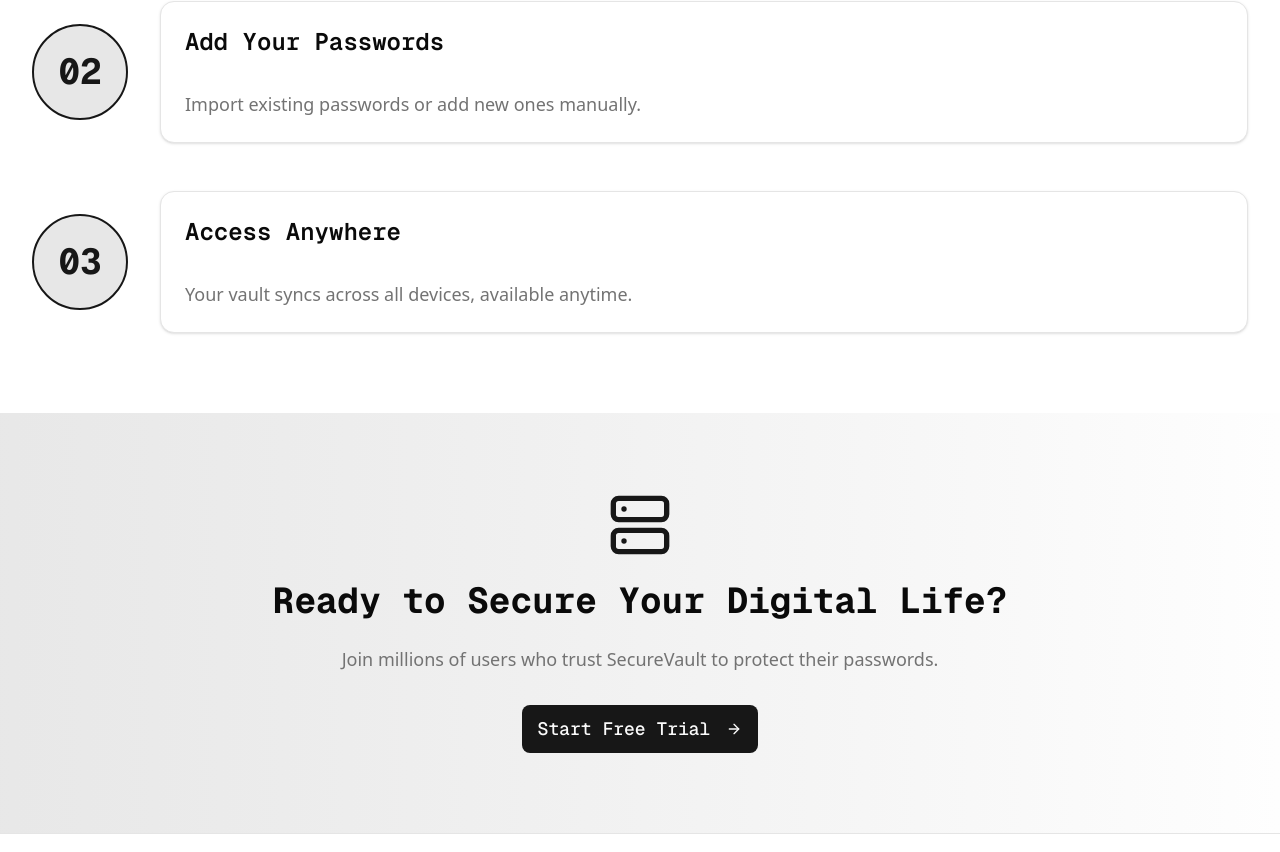
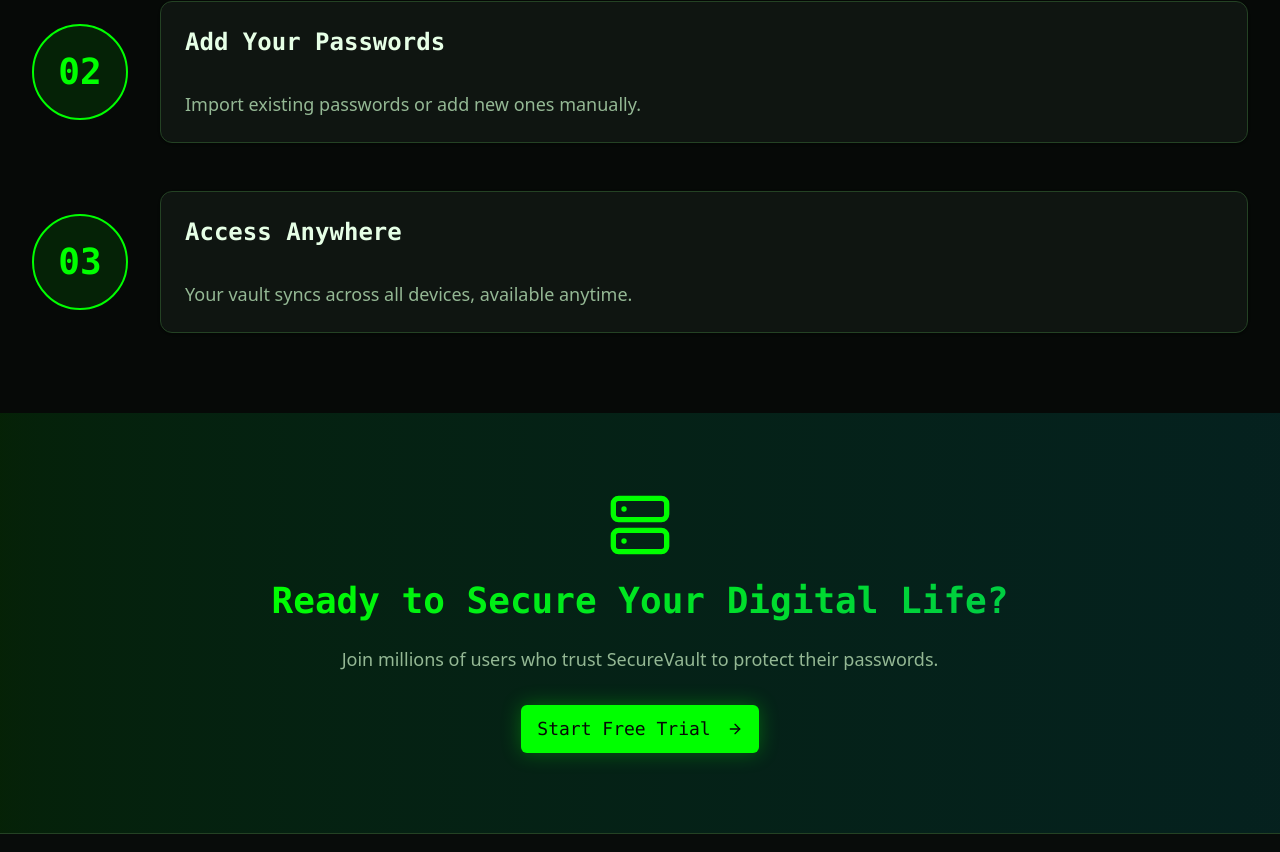
Before and after one commit to Pawan0603/passwordbox-2.0, a Next.js app: page / in a window 1280 px wide. Shown: the part 1748-2600 px from the top of the page. Built offline with nearby package versions, Linux system fonts and the light colour scheme.

Commit message:
add hacker green color theme

```diff
--- a/src/app/globals.css
+++ b/src/app/globals.css
@@ -4,122 +4,264 @@
 @custom-variant dark (&:is(.dark *));
 
 @theme inline {
-  --color-background: var(--background);
-  --color-foreground: var(--foreground);
-  --font-sans: var(--font-geist-sans);
-  --font-mono: var(--font-geist-mono);
-  --color-sidebar-ring: var(--sidebar-ring);
-  --color-sidebar-border: var(--sidebar-border);
-  --color-sidebar-accent-foreground: var(--sidebar-accent-foreground);
-  --color-sidebar-accent: var(--sidebar-accent);
-  --color-sidebar-primary-foreground: var(--sidebar-primary-foreground);
-  --color-sidebar-primary: var(--sidebar-primary);
-  --color-sidebar-foreground: var(--sidebar-foreground);
-  --color-sidebar: var(--sidebar);
-  --color-chart-5: var(--chart-5);
-  --color-chart-4: var(--chart-4);
-  --color-chart-3: var(--chart-3);
-  --color-chart-2: var(--chart-2);
-  --color-chart-1: var(--chart-1);
-  --color-ring: var(--ring);
-  --color-input: var(--input);
-  --color-border: var(--border);
-  --color-destructive: var(--destructive);
-  --color-accent-foreground: var(--accent-foreground);
-  --color-accent: var(--accent);
-  --color-muted-foreground: var(--muted-foreground);
-  --color-muted: var(--muted);
-  --color-secondary-foreground: var(--secondary-foreground);
-  --color-secondary: var(--secondary);
-  --color-primary-foreground: var(--primary-foreground);
-  --color-primary: var(--primary);
-  --color-popover-foreground: var(--popover-foreground);
-  --color-popover: var(--popover);
-  --color-card-foreground: var(--card-foreground);
-  --color-card: var(--card);
-  --radius-sm: calc(var(--radius) - 4px);
-  --radius-md: calc(var(--radius) - 2px);
-  --radius-lg: var(--radius);
-  --radius-xl: calc(var(--radius) + 4px);
-  --radius-2xl: calc(var(--radius) + 8px);
-  --radius-3xl: calc(var(--radius) + 12px);
-  --radius-4xl: calc(var(--radius) + 16px);
+  --color-background: hsl(var(--background));
+  --color-foreground: hsl(var(--foreground));
+
+  --color-card: hsl(var(--card));
+  --color-card-foreground: hsl(var(--card-foreground));
+  --color-popover: hsl(var(--popover));
+  --color-popover-foreground: hsl(var(--popover-foreground));
+  --color-primary: hsl(var(--primary));
+  --color-primary-foreground: hsl(var(--primary-foreground));
+  --color-primary-glow: hsl(var(--primary-glow));
+  --color-secondary: hsl(var(--secondary));
+  --color-secondary-foreground: hsl(var(--secondary-foreground));
+  --color-accent: hsl(var(--accent));
+  --color-accent-foreground: hsl(var(--accent-foreground));
+  --color-muted: hsl(var(--muted));
+  --color-muted-foreground: hsl(var(--muted-foreground));
+  --color-destructive: hsl(var(--destructive));
+  --color-destructive-foreground: hsl(var(--destructive-foreground));
+  --color-success: hsl(var(--success));
+  --color-success-foreground: hsl(var(--success-foreground));
+  --color-warning: hsl(var(--warning));
+  --color-warning-foreground: hsl(var(--warning-foreground));
+  --color-border: hsl(var(--border));
+  --color-input: hsl(var(--input));
+  --color-ring: hsl(var(--ring));
+
+  --radius: var(--radius);
+  --shadow-neon: var(--shadow-neon);
+  --shadow-neon-strong: var(--shadow-neon-strong);
+  --shadow-card: var(--shadow-card);
+  --shadow-glow: var(--shadow-glow);
+  --gradient-primary: var(--gradient-primary);
+  --gradient-secondary: var(--gradient-secondary);
+  --gradient-dark: var(--gradient-dark);
+  --gradient-overlay: var(--gradient-overlay);
+  --transition-smooth: var(--transition-smooth);
+  --transition-bounce: var(--transition-bounce);
 }
 
 :root {
-  --radius: 0.625rem;
-  --background: oklch(1 0 0);
-  --foreground: oklch(0.145 0 0);
-  --card: oklch(1 0 0);
-  --card-foreground: oklch(0.145 0 0);
-  --popover: oklch(1 0 0);
-  --popover-foreground: oklch(0.145 0 0);
-  --primary: oklch(0.205 0 0);
-  --primary-foreground: oklch(0.985 0 0);
-  --secondary: oklch(0.97 0 0);
-  --secondary-foreground: oklch(0.205 0 0);
-  --muted: oklch(0.97 0 0);
-  --muted-foreground: oklch(0.556 0 0);
-  --accent: oklch(0.97 0 0);
-  --accent-foreground: oklch(0.205 0 0);
-  --destructive: oklch(0.577 0.245 27.325);
-  --border: oklch(0.922 0 0);
-  --input: oklch(0.922 0 0);
-  --ring: oklch(0.708 0 0);
-  --chart-1: oklch(0.646 0.222 41.116);
-  --chart-2: oklch(0.6 0.118 184.704);
-  --chart-3: oklch(0.398 0.07 227.392);
-  --chart-4: oklch(0.828 0.189 84.429);
-  --chart-5: oklch(0.769 0.188 70.08);
-  --sidebar: oklch(0.985 0 0);
-  --sidebar-foreground: oklch(0.145 0 0);
-  --sidebar-primary: oklch(0.205 0 0);
-  --sidebar-primary-foreground: oklch(0.985 0 0);
-  --sidebar-accent: oklch(0.97 0 0);
-  --sidebar-accent-foreground: oklch(0.205 0 0);
-  --sidebar-border: oklch(0.922 0 0);
-  --sidebar-ring: oklch(0.708 0 0);
+  /* Hacker Dark Theme - Base Colors */
+  --background: 140 20% 3%;
+  --foreground: 120 100% 95%;
+
+  /* Card & Surfaces */
+  --card: 140 18% 7%;
+  --card-foreground: 120 100% 95%;
+  --popover: 140 20% 6%;
+  --popover-foreground: 120 100% 95%;
+
+  /* Primary - Neon Green */
+  --primary: 120 100% 50%;
+  --primary-foreground: 140 20% 3%;
+  --primary-glow: 120 100% 60%;
+
+  /* Secondary - Electric Cyan */
+  --secondary: 178 100% 49%;
+  --secondary-foreground: 140 20% 3%;
+
+  /* Accent - Terminal Green (Muted) */
+  --accent: 120 80% 40%;
+  --accent-foreground: 120 100% 95%;
+
+  /* Muted - Dark Gray */
+  --muted: 140 10% 15%;
+  --muted-foreground: 120 20% 65%;
+
+  /* Destructive - Magenta Pink */
+  --destructive: 347 100% 56%;
+  --destructive-foreground: 0 0% 98%;
+
+  /* Success - Green */
+  --success: 120 100% 40%;
+  --success-foreground: 0 0% 98%;
+
+  /* Warning - Orange */
+  --warning: 30 100% 50%;
+  --warning-foreground: 0 0% 10%;
+
+  /* Borders & Input */
+  --border: 120 30% 20%;
+  --input: 120 30% 18%;
+  --ring: 120 100% 50%;
+
+  --radius: 0.5rem;
+
+  /* Custom Shadows */
+  --shadow-neon: 0 0 20px hsl(120 100% 50% / 0.3);
+  --shadow-neon-strong: 0 0 30px hsl(120 100% 50% / 0.5), 0 0 60px hsl(120 100% 50% / 0.2);
+  --shadow-card: 0 10px 30px -10px hsl(120 100% 50% / 0.1);
+  --shadow-glow: 0 0 40px hsl(120 100% 60% / 0.15);
+
+  /* Custom Gradients */
+  --gradient-primary: linear-gradient(135deg, hsl(120 100% 50%), hsl(140 100% 40%));
+  --gradient-secondary: linear-gradient(135deg, hsl(178 100% 49%), hsl(190 100% 40%));
+  --gradient-dark: linear-gradient(180deg, hsl(140 20% 3%), hsl(140 20% 5%));
+  --gradient-overlay: linear-gradient(180deg, transparent, hsl(140 20% 3% / 0.5));
+
+  /* Animations */
+  --transition-smooth: 0.3s cubic-bezier(0.4, 0, 0.2, 1);
+  --transition-bounce: 0.4s cubic-bezier(0.68, -0.55, 0.265, 1.55);
 }
 
-.dark {
-  --background: oklch(0.145 0 0);
-  --foreground: oklch(0.985 0 0);
-  --card: oklch(0.205 0 0);
-  --card-foreground: oklch(0.985 0 0);
-  --popover: oklch(0.205 0 0);
-  --popover-foreground: oklch(0.985 0 0);
-  --primary: oklch(0.922 0 0);
-  --primary-foreground: oklch(0.205 0 0);
-  --secondary: oklch(0.269 0 0);
-  --secondary-foreground: oklch(0.985 0 0);
-  --muted: oklch(0.269 0 0);
-  --muted-foreground: oklch(0.708 0 0);
-  --accent: oklch(0.269 0 0);
-  --accent-foreground: oklch(0.985 0 0);
-  --destructive: oklch(0.704 0.191 22.216);
-  --border: oklch(1 0 0 / 10%);
-  --input: oklch(1 0 0 / 15%);
-  --ring: oklch(0.556 0 0);
-  --chart-1: oklch(0.488 0.243 264.376);
-  --chart-2: oklch(0.696 0.17 162.48);
-  --chart-3: oklch(0.769 0.188 70.08);
-  --chart-4: oklch(0.627 0.265 303.9);
-  --chart-5: oklch(0.645 0.246 16.439);
-  --sidebar: oklch(0.205 0 0);
-  --sidebar-foreground: oklch(0.985 0 0);
-  --sidebar-primary: oklch(0.488 0.243 264.376);
-  --sidebar-primary-foreground: oklch(0.985 0 0);
-  --sidebar-accent: oklch(0.269 0 0);
-  --sidebar-accent-foreground: oklch(0.985 0 0);
-  --sidebar-border: oklch(1 0 0 / 10%);
-  --sidebar-ring: oklch(0.556 0 0);
+
+
+@layer base {
+    * {
+        @apply border-border;
+    }
+    body {
+        @apply bg-background text-foreground;
+        background-image:
+            radial-gradient(circle at 10% 20%, hsl(120 100% 50% / 0.03) 0%, transparent 50%),
+            radial-gradient(circle at 90% 80%, hsl(178 100% 49% / 0.02) 0%, transparent 50%);
+        background-attachment: fixed;
+    }
+}
+
+@layer components {
+    /* Neon Glow Effect */
+    .neon-glow {
+        box-shadow: var(--shadow-neon);
+        transition: box-shadow var(--transition-smooth);
+    }
+
+    .neon-glow:hover {
+        box-shadow: var(--shadow-neon-strong);
+    }
+
+    /* Glowing Border */
+    .border-glow {
+        border: 1px solid hsl(var(--primary) / 0.5);
+        box-shadow: 0 0 10px hsl(var(--primary) / 0.2);
+    }
+
+    .border-glow-strong {
+        border: 1px solid hsl(var(--primary));
+        box-shadow: var(--shadow-neon);
+    }
+
+    /* Gradient Text */
+    .gradient-text {
+        background: var(--gradient-primary);
+        -webkit-background-clip: text;
+        -webkit-text-fill-color: transparent;
+        background-clip: text;
+    }
+
+    /* Grid Pattern Background */
+    .grid-pattern {
+        background-image:
+            linear-gradient(hsl(var(--border)) 1px, transparent 1px),
+            linear-gradient(90deg, hsl(var(--border)) 1px, transparent 1px);
+        background-size: 50px 50px;
+    }
+
+    /* Scanline Effect */
+    .scanline {
+        position: relative;
+        overflow: hidden;
+    }
+
+    .scanline::before {
+        content: '';
+        position: absolute;
+        top: 0;
+        left: 0;
+        right: 0;
+        height: 2px;
+        background: linear-gradient(90deg, transparent, hsl(var(--primary)), transparent);
+        animation: scan 3s linear infinite;
+        opacity: 0.3;
+    }
+
+    @keyframes scan {
+        0% { transform: translateY(0); }
+        100% { transform: translateY(100vh); }
+    }
+
+    /* Typing Cursor */
+    .typing-cursor::after {
+        content: '|';
+        animation: blink 1s infinite;
+        color: hsl(var(--primary));
+        margin-left: 4px;
+    }
+
+    @keyframes blink {
+        0%, 50% { opacity: 1; }
+        51%, 100% { opacity: 0; }
+    }
+}
+
+@layer utilities {
+    /* Custom Transitions */
+    .transition-glow {
+        transition: box-shadow var(--transition-smooth), border-color var(--transition-smooth);
+    }
+
+    /* No Transition for Transforms */
+    button, .interactive {
+        transition: background-color 0.2s, color 0.2s, border-color 0.2s, box-shadow 0.2s, opacity 0.2s;
+    }
 }
 
 @layer base {
-  * {
-    @apply border-border outline-ring/50;
-  }
-  body {
-    @apply bg-background text-foreground;
-  }
+    [data-debug-wrapper="true"] {
+        display: contents !important;
+    }
+
+    [data-debug-wrapper="true"] > * {
+        margin-left: inherit;
+        margin-right: inherit;
+        margin-top: inherit;
+        margin-bottom: inherit;
+        padding-left: inherit;
+        padding-right: inherit;
+        padding-top: inherit;
+        padding-bottom: inherit;
+        column-gap: inherit;
+        row-gap: inherit;
+        gap: inherit;
+        border-left-width: inherit;
+        border-right-width: inherit;
+        border-top-width: inherit;
+        border-bottom-width: inherit;
+        border-left-style: inherit;
+        border-right-style: inherit;
+        border-top-style: inherit;
+        border-bottom-style: inherit;
+        border-left-color: inherit;
+        border-right-color: inherit;
+        border-top-color: inherit;
+        border-bottom-color: inherit;
+    }
 }
+
+/* Scrollbar Styling */
+::-webkit-scrollbar {
+    width: 8px;
+    height: 8px;
+}
+
+::-webkit-scrollbar-track {
+    background: hsl(var(--muted));
+}
+
+::-webkit-scrollbar-thumb {
+    background: hsl(var(--primary) / 0.4);
+    border-radius: 4px;
+}
+
+::-webkit-scrollbar-thumb:hover {
+    background: hsl(var(--primary) / 0.6);
+}
+
+/* Selection */
+::selection {
+    background: hsl(var(--primary) / 0.3);
+    color: hsl(var(--foreground));
+}
--- a/src/app/layout.js
+++ b/src/app/layout.js
@@ -1,14 +1,28 @@
-import { Geist, Geist_Mono } from "next/font/google";
+// import { Geist, Geist_Mono } from "next/font/google";
+import { Space_Mono, Roboto_Mono } from 'next/font/google';
 import "./globals.css";
 
-const geistSans = Geist({
-  variable: "--font-geist-sans",
-  subsets: ["latin"],
+// const geistSans = Geist({
+//   variable: "--font-geist-sans",
+//   subsets: ["latin"],
+// });
+
+// const geistMono = Geist_Mono({
+//   variable: "--font-geist-mono",
+//   subsets: ["latin"],
+// });
+
+const spaceMono = Space_Mono({
+  subsets: ['latin'],
+  weight: ['400', '700'],
+  variable: '--font-space-mono', // Define a CSS variable name
 });
 
-const geistMono = Geist_Mono({
-  variable: "--font-geist-mono",
-  subsets: ["latin"],
+// Initialize Roboto Mono
+const robotoMono = Roboto_Mono({
+  subsets: ['latin'],
+  weight: ['300', '400', '500', '600', '700'],
+  variable: '--font-roboto-mono',
 });
 
 export const metadata = {
@@ -20,7 +34,7 @@
   return (
     <html lang="en">
       <body
-        className={`${geistSans.variable} ${geistMono.variable} antialiased`}
+        className={`${spaceMono.variable} ${robotoMono.variable} antialiased`}
       >
         {children}
       </body>
--- /dev/null
+++ b/tailwind.config.js
@@ -0,0 +1,16 @@
+// tailwind.config.js
+/** @type {import('tailwindcss').Config} */
+module.exports = {
+  content: [
+    "./app/**/*.{js,ts,jsx,tsx}",
+  ],
+  theme: {
+    extend: {
+      fontFamily: {
+        space: ['var(--font-space-mono)'],
+        roboto: ['var(--font-roboto-mono)'],
+      },
+    },
+  },
+  plugins: [],
+}
```
